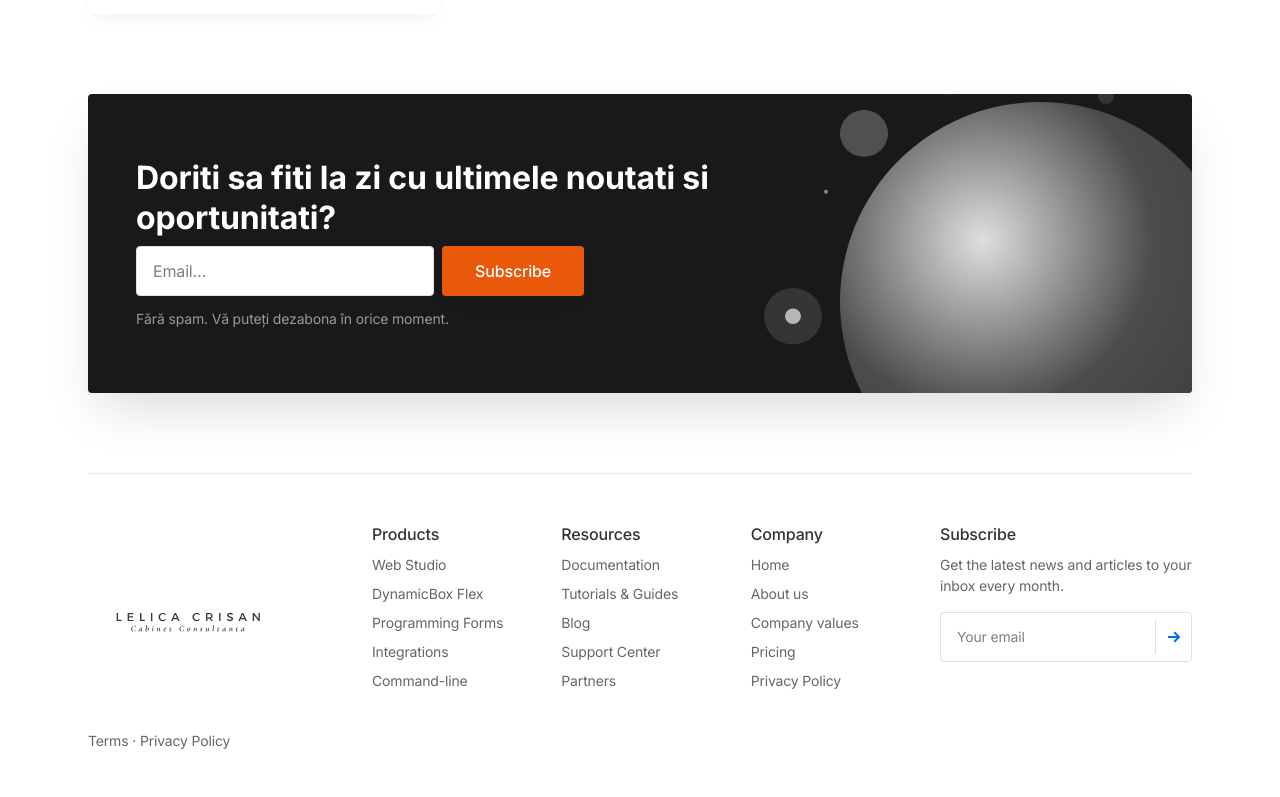
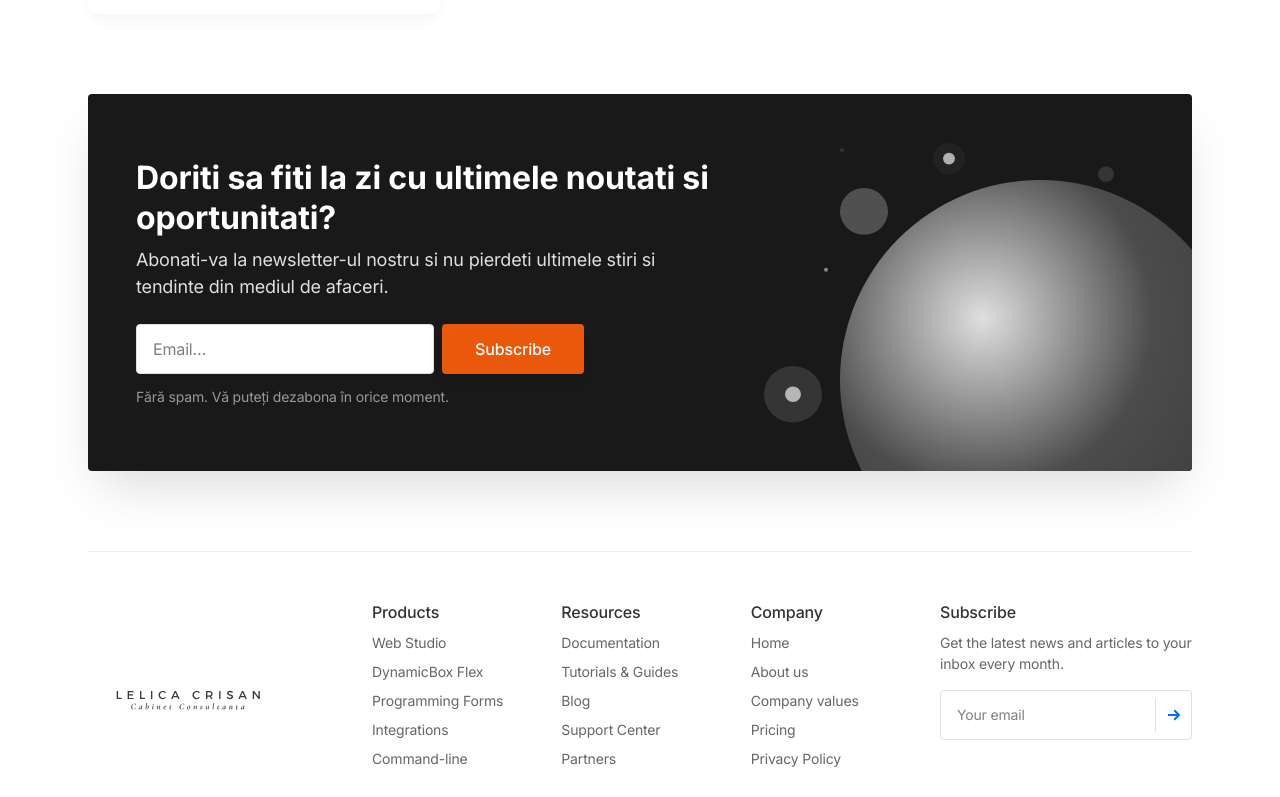
Before and after one commit to frank0170/Consulting-Staff-site, a Next.js app: page /proiecte in a window 1280 px wide. Shown: the part 1233-2030 px from the top of the page. Built offline with nearby package versions, Linux system fonts and the light colour scheme.

Commit message:
fixed news text

```diff
--- a/components/newsletter.tsx
+++ b/components/newsletter.tsx
@@ -38,7 +38,7 @@ export default function Newsletter() {
               {/* CTA content */}
               <div className="text-center lg:text-left lg:max-w-xl">
                 <h3 className="h3 text-white mb-2">Doriti sa fiti la zi cu ultimele noutati si oportunitati?</h3>
-                {/* <p className="text-gray-300 text-lg mb-6">Lorem ipsum dolor sit amet consectetur adipisicing elit nemo expedita voluptas culpa sapiente.</p> */}
+                <p className="text-gray-300 text-lg mb-6">Abonati-va la newsletter-ul nostru si nu pierdeti ultimele stiri si tendinte din mediul de afaceri.</p>
 
                 {/* CTA form */}
                 <form className="w-full lg:w-auto">
```
